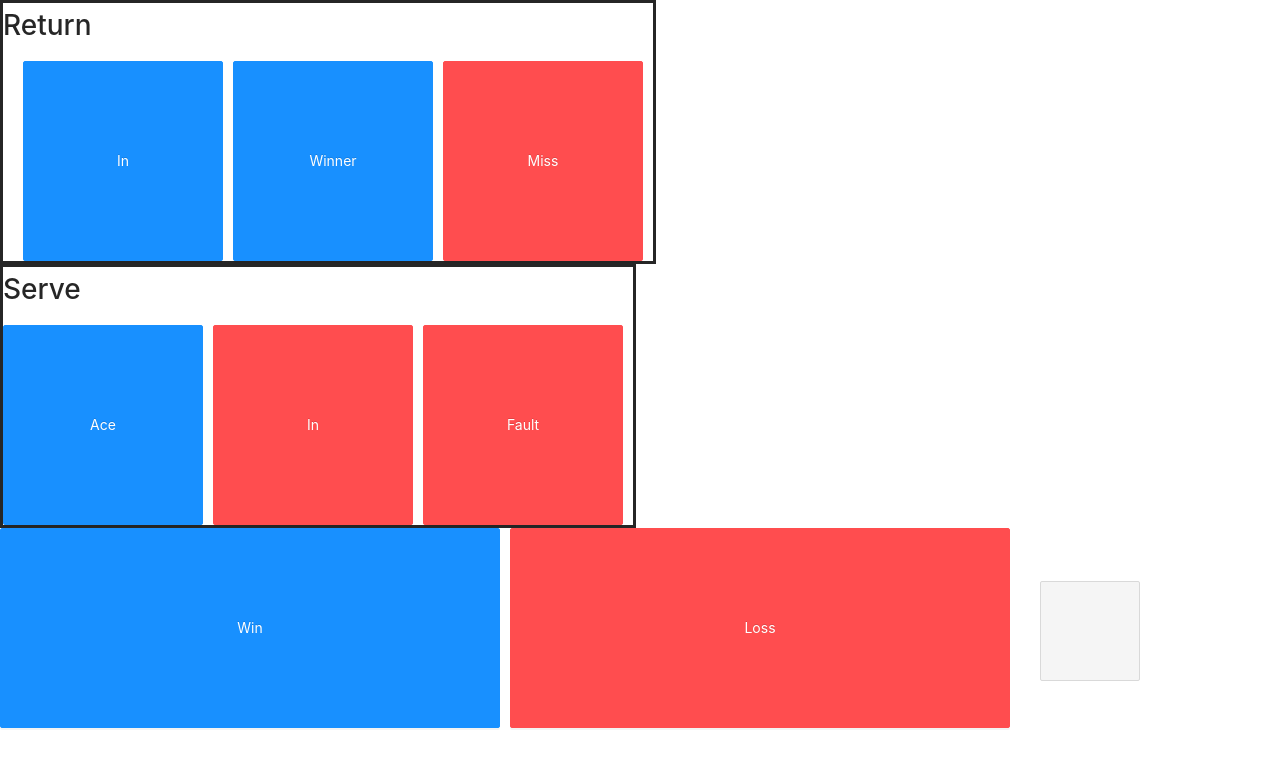
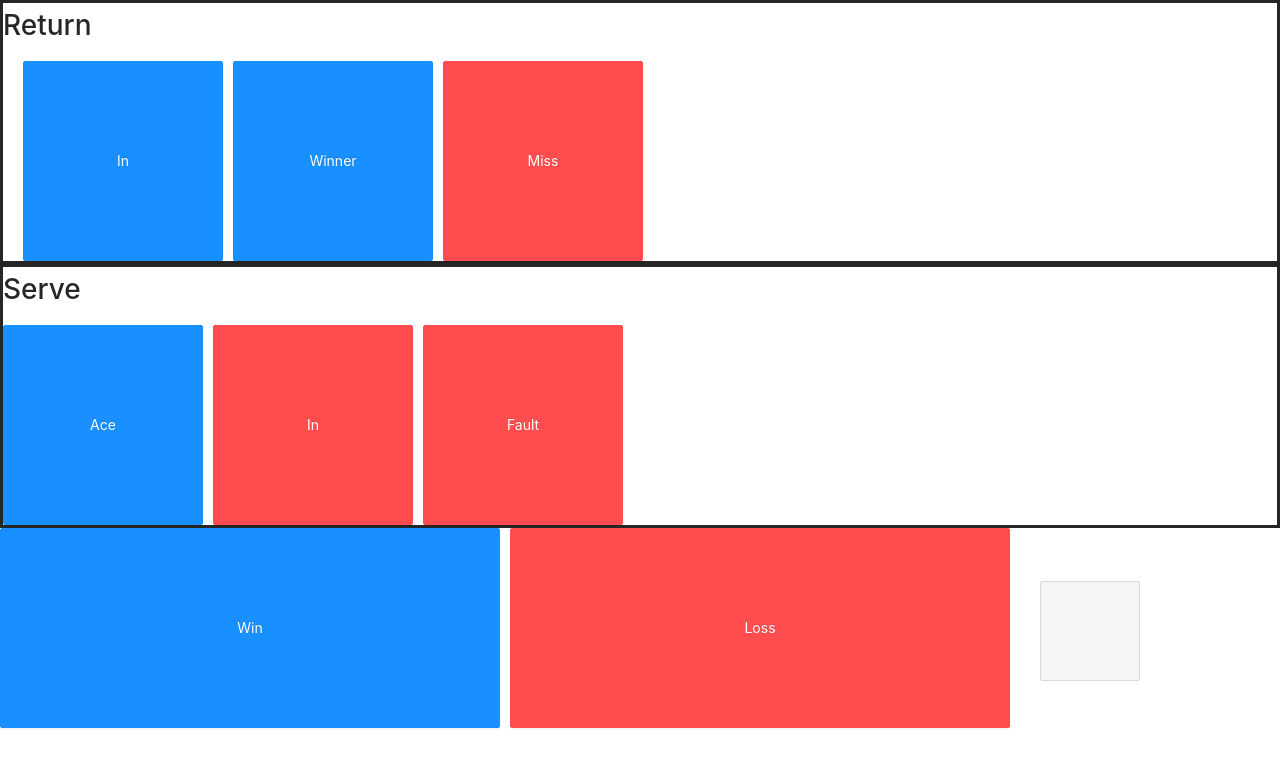
Before and after one commit to morganmarienelson/bounce, a Next.js app: page / in a window 1280 px wide. Shown: the top 766 px of the page. Built offline with nearby package versions, Linux system fonts and the light colour scheme; some icons are missing.

Commit message:
seperated into sections

```diff
--- /dev/null
+++ b/pages/components/returnPanel.tsx
@@ -0,0 +1,30 @@
+import { Button } from "antd";
+
+const ReturnPanel = () => {
+  return (
+    <div style={{ border: "solid" }}>
+      <h1>Return</h1>
+      <Button
+        type="primary"
+        style={{ width: 200, height: 200, marginRight: 10, marginLeft: 20 }}
+      >
+        In
+      </Button>
+      <Button
+        type="primary"
+        style={{ width: 200, height: 200, marginRight: 10 }}
+      >
+        Winner
+      </Button>
+      <Button
+        type="primary"
+        danger={true}
+        style={{ width: 200, height: 200, marginRight: 10 }}
+      >
+        Miss
+      </Button>
+    </div>
+  );
+};
+
+export default ReturnPanel;
--- /dev/null
+++ b/pages/components/servingPanel.tsx
@@ -0,0 +1,31 @@
+import { Button } from "antd";
+
+const ServingPanel = () => {
+  return (
+    <div style={{ border: "solid" }}>
+      <h1>Serve</h1>
+      <Button
+        type="primary"
+        style={{ width: 200, height: 200, marginRight: 10 }}
+      >
+        Ace
+      </Button>
+      <Button
+        danger={true}
+        type="primary"
+        style={{ width: 200, height: 200, marginRight: 10 }}
+      >
+        In
+      </Button>
+      <Button
+        danger={true}
+        type="primary"
+        style={{ width: 200, height: 200, marginRight: 10 }}
+      >
+        Fault
+      </Button>
+    </div>
+  );
+};
+
+export default ServingPanel;
--- a/pages/index.tsx
+++ b/pages/index.tsx
@@ -1,8 +1,9 @@
-import { Button, Col, Row } from "antd";
 import "antd/dist/antd.css";
 import { useState } from "react";
 import LosingModal from "./components/losingModal";
 import PointOutcomeComponent from "./components/pointOutcome";
+import ReturnPanel from "./components/returnPanel";
+import ServingPanel from "./components/servingPanel";
 import WinningModal from "./components/winningModal";
 
 const PointInput = () => {
@@ -30,53 +31,10 @@ const PointInput = () => {
 
   return (
     <>
-      <Row>
-        <div style={{ border: "solid" }}>
-          <h1>Return</h1>
-          <Button
-            type="primary"
-            style={{ width: 200, height: 200, marginRight: 10, marginLeft: 20 }}
-          >
-            In
-          </Button>
-          <Button
-            type="primary"
-            style={{ width: 200, height: 200, marginRight: 10 }}
-          >
-            Winner
-          </Button>
-          <Button
-            type="primary"
-            danger={true}
-            style={{ width: 200, height: 200, marginRight: 10 }}
-          >
-            Miss
-          </Button>
-        </div>
-        <div style={{ border: "solid" }}>
-          <h1>Serve</h1>
-          <Button
-            type="primary"
-            style={{ width: 200, height: 200, marginRight: 10 }}
-          >
-            Ace
-          </Button>
-          <Button
-            danger={true}
-            type="primary"
-            style={{ width: 200, height: 200, marginRight: 10 }}
-          >
-            In
-          </Button>
-          <Button
-            danger={true}
-            type="primary"
-            style={{ width: 200, height: 200, marginRight: 10 }}
-          >
-            Fault
-          </Button>
-        </div>
-      </Row>
+      <ReturnPanel />
+
+      <ServingPanel />
+
       <PointOutcomeComponent
         setIsWinningModalVisible={setIsWinningModalVisible}
         setIsLosingModalVisible={setIsLosingModalVisible}
```
Also changed, not shown: pages/matchStats.tsx (+15 -11 lines).
